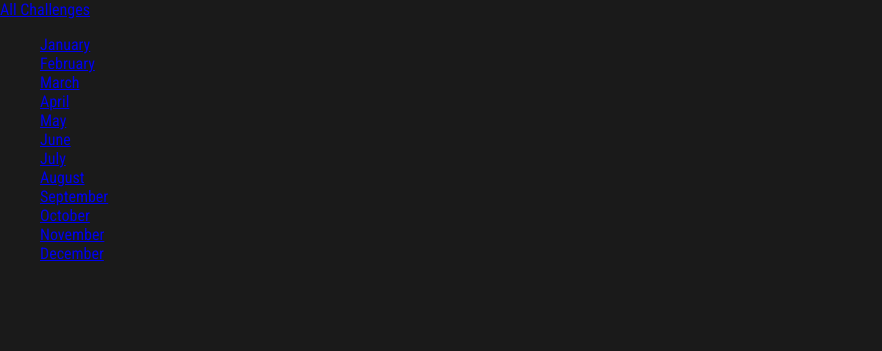
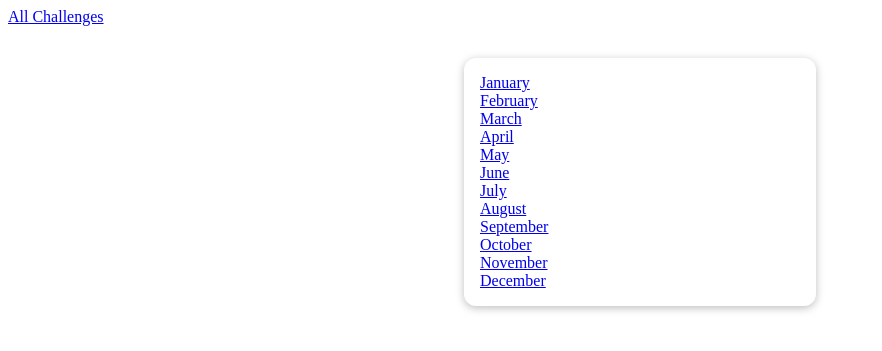
Before and after one commit to Rus6969/My_Django_App, a Django app: page /challenges/ in a window 1280 px wide. Shown: the top 351 px of the page, without its empty margins (0-882 px from the left). Run offline with Django 5.2, Linux system fonts and the light colour scheme.

Commit message:
new css is added

```diff
--- a/mypage/challenges/static/challenges/challenges.css
+++ b/mypage/challenges/static/challenges/challenges.css
@@ -1,3 +1,9 @@
 ul{
     list-style: none;
+    margin:2rem auto;
+    width: 90%;
+    max-width: 20rem;
+    box-shadow: 0 2px 8px rgb(0, 0, 0,0.26);
+    padding: 1rem;
+    border-radius: 12px;
 }
--- a/mypage/static/styles.css
+++ b/mypage/static/styles.css
@@ -2,19 +2,19 @@
 @import url('https://fonts.googleapis.com/css2?family=Roboto+Condensed:wght@400;700&display=swap');
 
 
-
+/*
 html {
 
   font-family: 'Roboto Condensed', sans-serif;
 
-}
+} */
 
 
 
-body {
+/* body {
 
   margin: 0;
 
   background-color: #1a1a1a;
 
-}
+} */
```
